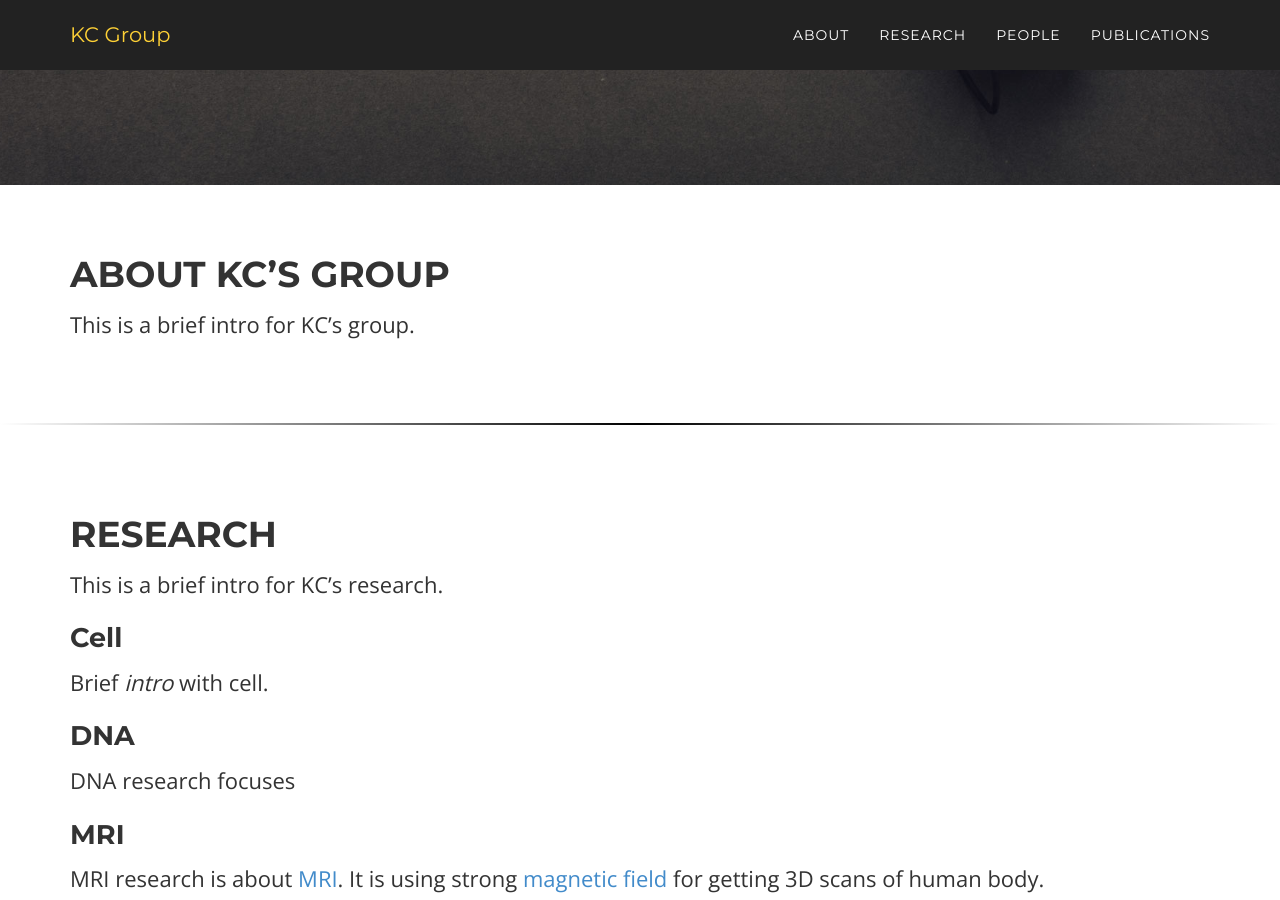
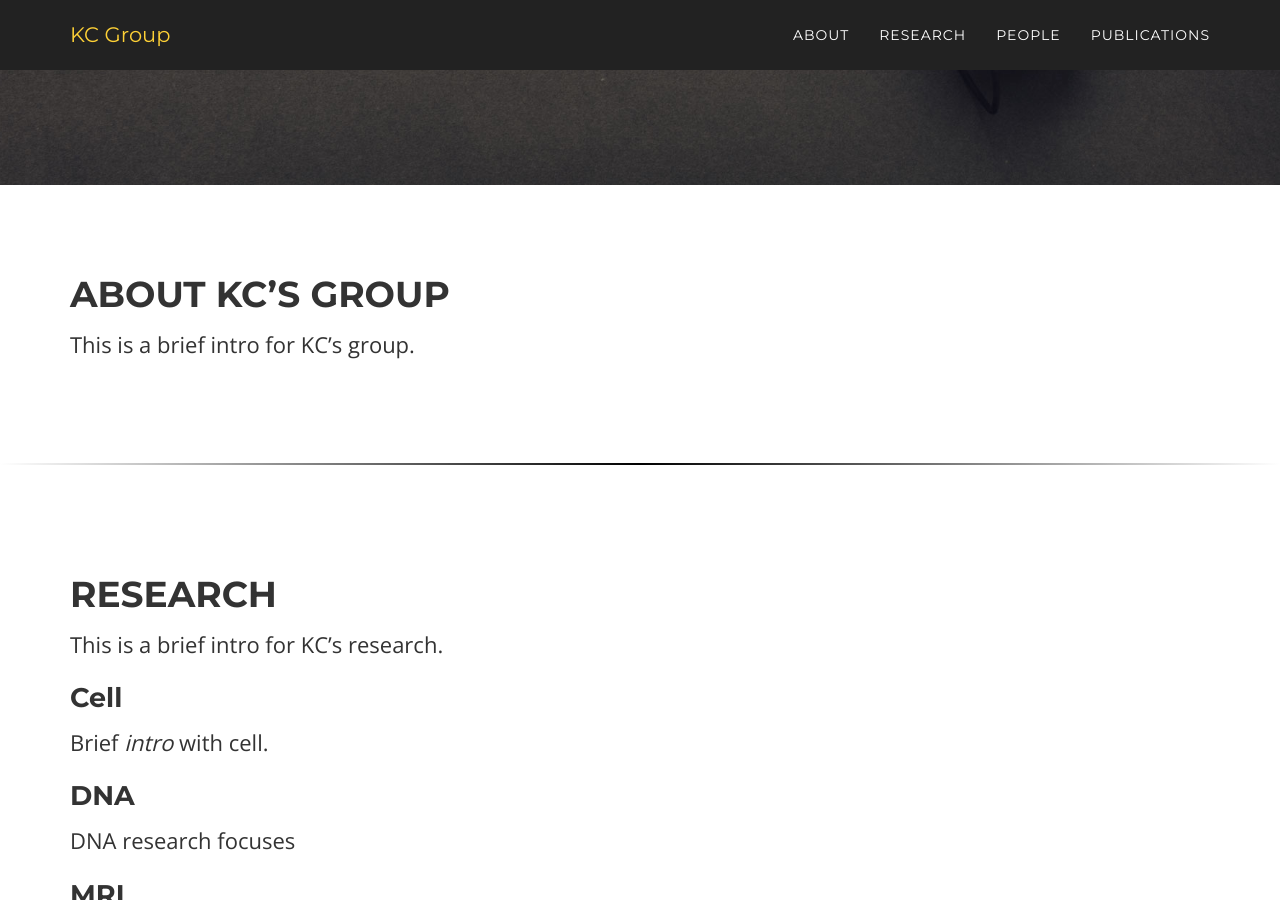
Before and after one commit to verysure/kcgroup, a Jekyll site: the page built from index.html, in a window 1280 px wide and 900 px high, scrolled down 715 px. Built offline with Jekyll 4.4.1, drawn with Linux system fonts in a browser that asks for light colours; nearby versions of some CDN libraries; Markdown is read by kramdown in place of the engine named in the settings; the list of posts is cut into pages by our own code.

```diff
--- a/css/agency.css
+++ b/css/agency.css
@@ -331,7 +331,7 @@
 }
 
 section {
-    padding: 70px 0;
+    padding: 50px 0;
 }
 
 section h2.section-heading {
@@ -350,7 +350,7 @@
 
 @media(min-width:768px) {
     section {
-        padding: 50px 0;
+        padding: 70px 0;
     }
 }
 
```
